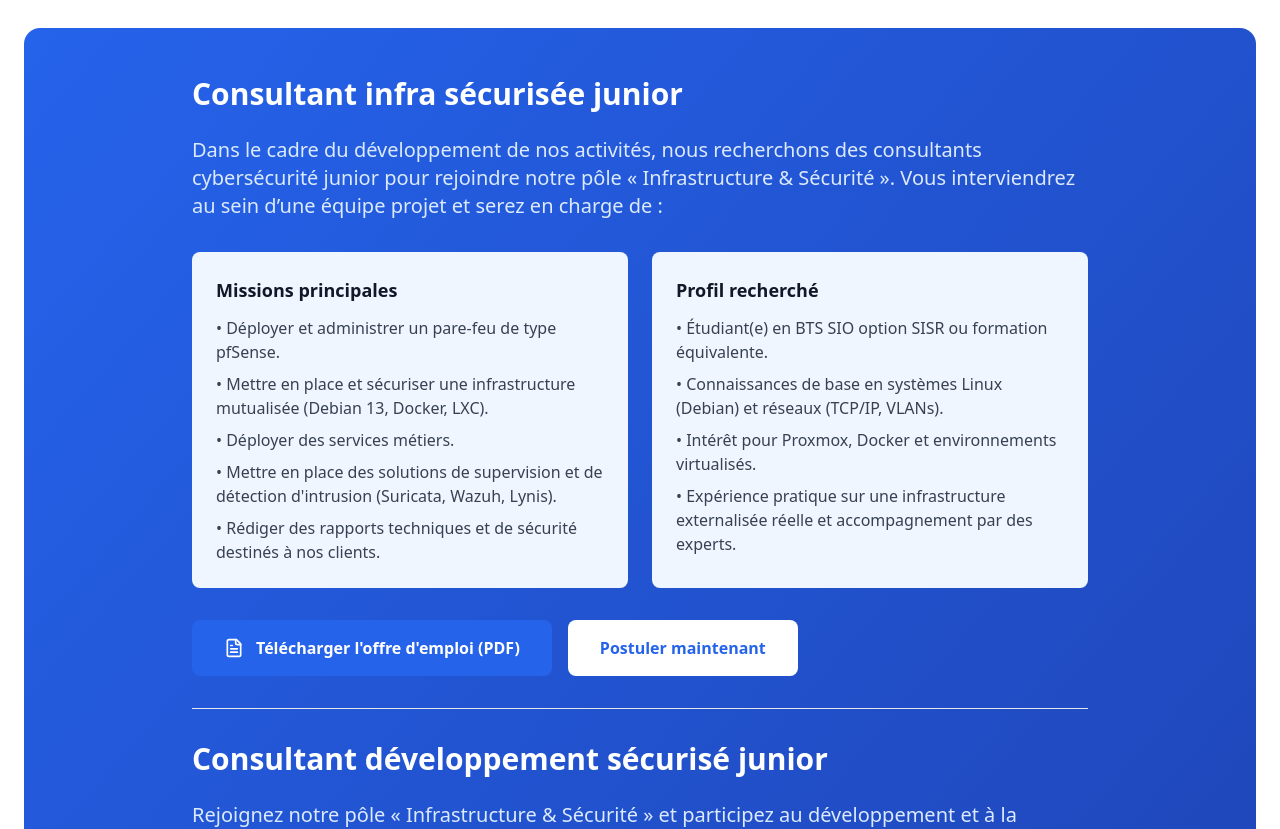
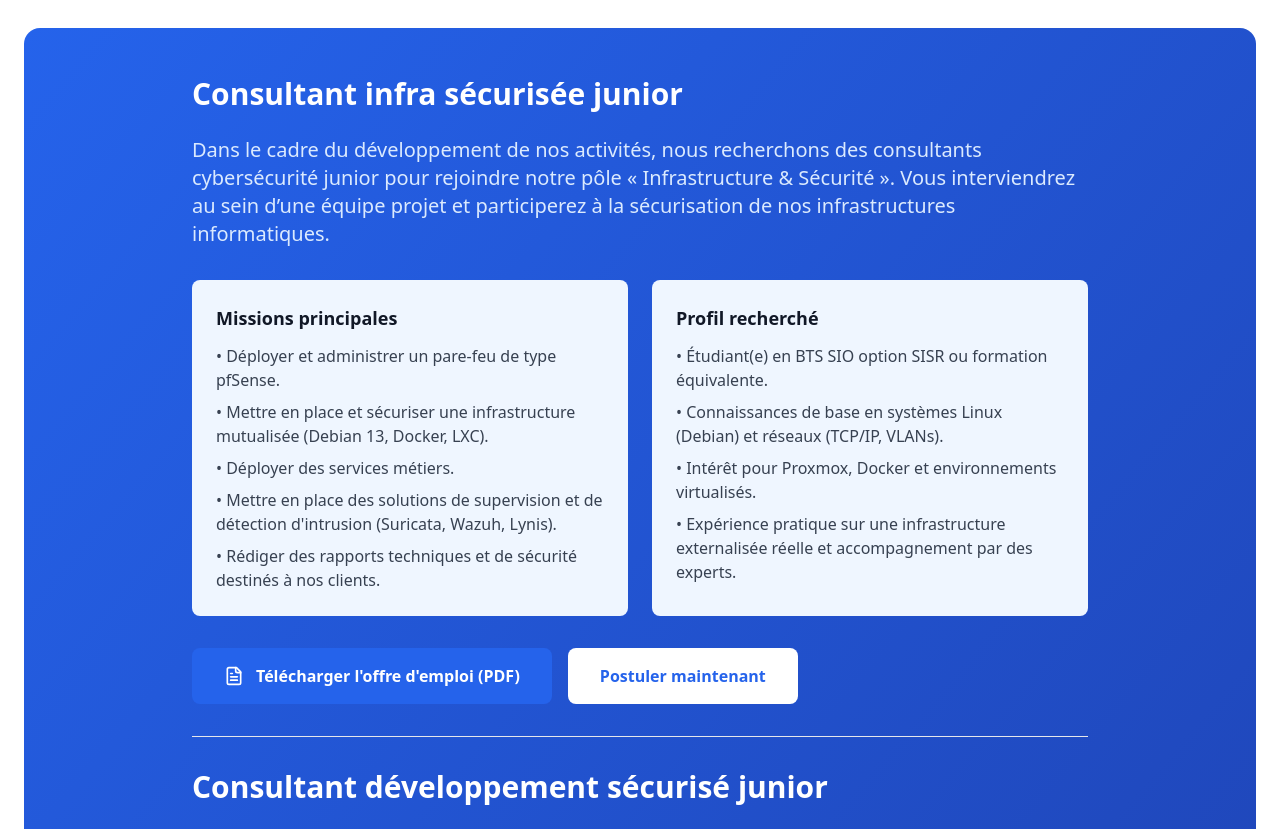
Before and after one commit to LaurentBouquet/siosecure, a React (Vite) app: page / in a window 1280 px wide. Shown: the part 3240-4069 px from the top of the page. Built offline with nearby package versions, Linux system fonts and the light colour scheme.

Commit message:
Offres d'emploi

```diff
--- a/src/App.tsx
+++ b/src/App.tsx
@@ -288,7 +288,7 @@ function App() {
                   Dans le cadre du développement de nos activités,
                   nous recherchons des consultants cybersécurité junior pour rejoindre notre pôle « Infrastructure & Sécurité ».
 
-                  Vous interviendrez au sein d’une équipe projet et serez en charge de :
+                  Vous interviendrez au sein d’une équipe projet et participerez à la sécurisation de nos infrastructures informatiques.
                 </p>
 
                 <div className="grid grid-cols-1 gap-4 mb-6 md:grid-cols-2 md:gap-6 md:mb-8">
@@ -519,8 +519,10 @@ function App() {
               <img src="/SIOsecure_url.png" alt="SIOsecure" className="h-28 filter brightness-0 invert" />
             </div>
             <p className="text-sm text-center text-gray-400 md:text-right sm:text-base">
-              © {new Date().getFullYear()} SIOsecure. ESN — infrastructure système & réseau, développement Web & mobile et cybersécurité.
-              <br />Tous droits réservés.
+              © {new Date().getFullYear()} SIOsecure. ESN — Développement Web & mobile, infrastructure système & réseau et cybersécurité.
+              <br />
+              Entreprise fictive utilisée dans le cadre d'une formation en cybersécurité (BTS SIO)
+              au <a href="https://ndlpavranches.fr/lycee/" target="_blank">lycée NDLP</a>.
             </p>
           </div>
         </div>
```
